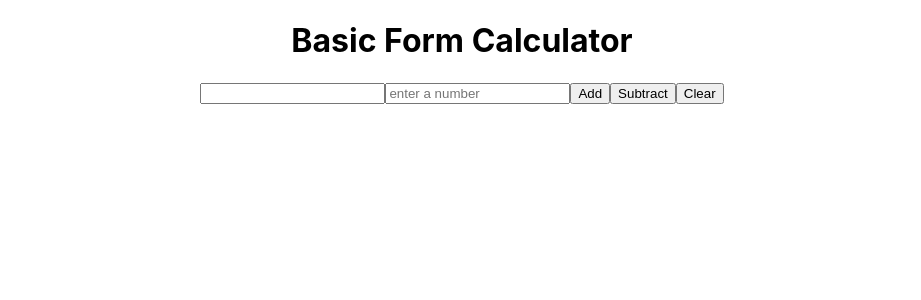
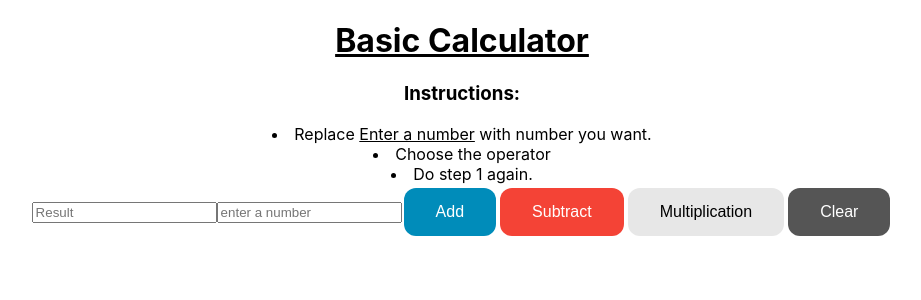
Before and after one commit to K1ngAng31/calcApp, a React (Create React App) app: page / in a window 1280 px wide. Shown: the top 300 px of the page, without its empty margins (178-1099 px from the left). Built offline with nearby package versions, Linux system fonts and the light colour scheme.

Commit message:
Updating UI

```diff
--- a/src/App.css
+++ b/src/App.css
@@ -2,37 +2,26 @@
   text-align: center;
 }
 
-.App-logo {
-  height: 40vmin;
-  pointer-events: none;
+ol{
+   display: inline-block;
+   margin-left: auto;
+   margin-right: auto;
+}
+.button {
+  background-color: #4CAF50; /* Green */
+  border: none;
+  border-radius: 12px;
+  color: white;
+  padding: 15px 32px;
+  text-align: center;
+  text-decoration: none;
+  display: inline-block;
+  font-size: 16px;
+  margin: 4px 2px;
+  cursor: pointer;
 }
 
-@media (prefers-reduced-motion: no-preference) {
-  .App-logo {
-    animation: App-logo-spin infinite 20s linear;
-  }
-}
-
-.App-header {
-  background-color: #282c34;
-  min-height: 100vh;
-  display: flex;
-  flex-direction: column;
-  align-items: center;
-  justify-content: center;
-  font-size: calc(10px + 2vmin);
-  color: white;
-}
-
-.App-link {
-  color: #61dafb;
-}
-
-@keyframes App-logo-spin {
-  from {
-    transform: rotate(0deg);
-  }
-  to {
-    transform: rotate(360deg);
-  }
-}
+.buttonAdd {background-color: #008CBA;} /* Blue */
+.buttonSubtract {background-color: #f44336;} /* Red */
+.buttonMultiply {background-color: #e7e7e7; color: black;} /* Gray */
+.buttonClear {background-color: #555555;} /* Black */
--- a/src/App.js
+++ b/src/App.js
@@ -1,59 +1,3 @@
-// import React, { Component } from 'react';
-// import './App.css';
-//
-// class App extends Component{
-//   constructor(props){
-//     super(props)//calls the constructor of the parent class
-//     this.state = {
-//       display: "0", // this will show 0
-//       equation:"" // this will handle the input equation
-//     }
-//     // create our inputs to use
-//     //use our bind method to pass the context of this
-//     this.numberInput = this.numberInput.bind(this);
-//     this.operationInput = this.operationInput.bind(this);
-//     this.decimalInput = this.decimalInput.bind(this);
-//     this.clearInput = this.clearInput.bind(this);
-//     this.calculate = this.calculate.bind(this);
-//   }
-//
-//   //Now we create our function for numberInput
-//   numberInput(num){
-//     //create if and else statements that will match our number input
-//     if(this.state.equation.match(/[0-9.]$/) && !this.state.equation.includes("=")){
-//       //if equation is null
-//       if(this.state.equation.match(/[+-*/]$/) == null){
-//         //create a val to set the current value
-//         let val = this.state.equation + num.currentTarget.value;
-//         this.setState({
-//           display: val,
-//           equation: val
-//         });
-//       }else {//just display the recent
-//         this.setState({
-//           display: this.state.display +num.currentTarget.value,
-//           equation: this.state.equation + num.currentTarget.value
-//         });
-//       }
-//     }else if(this.state.equation.match(/[+-*/]$/)){
-//       let val = this.state.equation + num.currentTarget.value;
-//       this.setState({
-//         display: num.currentTarget.value,
-//         equation: val
-//       });
-//     }else if((this.state.display === "0" && num.currentTarget.value !== "0") || this.state.equation.includes("=")){
-//       this.setState({
-//         display: num.currentTarget.value,
-//         equation: num.currentTarget.value
-//       });
-//     }
-//   }
-//
-//
-//
-// }
-//
-// export default App;
 import React,{useState, useEffect} from 'react';
 import './App.css';
 
@@ -91,6 +35,22 @@ function App() {
     setCurrentSum(sum);
     document.querySelector('#num').value = "";
   }
+  const Multiplication = (e) =>{
+    e.preventDefault();
+    if(clear)setClear(false);
+    let currentNum = document.querySelector('#num').value
+    if(currentNum === '')
+    return;
+    let sum = currentSum * parseInt(currentNum);
+    setCurrentSum(sum);
+    document.querySelector('#num').value = "";
+  }
+
+  // const Divide = (e) =>{
+  //   e.preventDefault();
+  //   if(clear)setClear(false);
+  //   let currentNum = document.que
+  // }
 
   const Clear=(e)=>{
     e.preventDefault();
@@ -103,14 +63,20 @@ function App() {
   return (
     <div className="App">
       <div className="app-title">
-        <h1> Basic Form Calculator</h1>
+        <h1><u> Basic Calculator </u></h1>
+        <h3>Instructions:</h3>
+          <li>Replace <u>Enter a number</u> with number you want.</li>
+          <li>Choose the operator</li>
+          <li>Do step 1 again.</li>
+
       </div>
       <form>
-            <input type="text" id="result" value={currentSum}  readOnly />
+            <input type="text" id="result" placeholder="Result"value={currentSum}  readOnly />
             <input type="text" id="num" placeholder="enter a number" />
-            <button onClick={Add}>Add</button>
-            <button onClick={Subtract}>Subtract</button>
-            <button onClick={Clear}>Clear</button>
+            <button class = "button buttonAdd" onClick={Add}>Add</button>
+            <button class = "button buttonSubtract" onClick={Subtract}>Subtract</button>
+            <button class = "button buttonMultiply"onClick={Multiplication}>Multiplication</button>
+            <button class = "button buttonClear" onClick={Clear}>Clear</button>
       </form>
     </div>
   );
```
